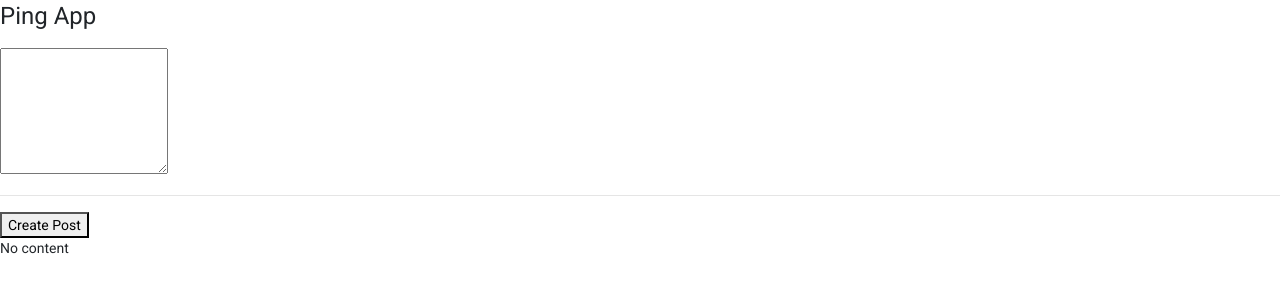
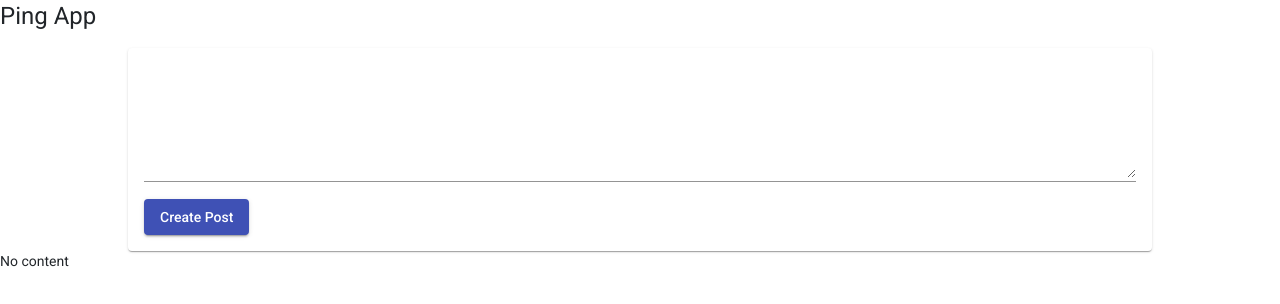
Before and after one commit to shirsi/ping, an Angular app: page / in a window 1280 px wide. Shown: the top 304 px of the page. Built offline with nearby package versions, Linux system fonts and the light colour scheme.

Commit message:
created header component

```diff
--- a/angular.json
+++ b/angular.json
@@ -19,12 +19,9 @@
             "polyfills": "src/polyfills.ts",
             "tsConfig": "tsconfig.app.json",
             "aot": true,
-            "assets": [
-              "src/favicon.ico",
-              "src/assets"
-            ],
+            "assets": ["src/favicon.ico", "src/assets"],
             "styles": [
-              "./node_modules/@angular/material/prebuilt-themes/purple-green.css",
+              "./node_modules/@angular/material/prebuilt-themes/indigo-pink.css",
               "node_modules/bootstrap/dist/css/bootstrap.min.css",
               "src/styles.css"
             ],
@@ -85,12 +82,9 @@
             "polyfills": "src/polyfills.ts",
             "tsConfig": "tsconfig.spec.json",
             "karmaConfig": "karma.conf.js",
-            "assets": [
-              "src/favicon.ico",
-              "src/assets"
-            ],
+            "assets": ["src/favicon.ico", "src/assets"],
             "styles": [
-              "./node_modules/@angular/material/prebuilt-themes/purple-green.css",
+              "./node_modules/@angular/material/prebuilt-themes/indigo-pink.css",
               "node_modules/bootstrap/dist/css/bootstrap.min.css",
               "src/styles.css"
             ],
@@ -105,9 +99,7 @@
               "tsconfig.spec.json",
               "e2e/tsconfig.json"
             ],
-            "exclude": [
-              "**/node_modules/**"
-            ]
+            "exclude": ["**/node_modules/**"]
           }
         },
         "e2e": {
--- /dev/null
+++ b/src/app/components/header/header.component.html
@@ -0,0 +1 @@
+<p>header works!</p>
--- /dev/null
+++ b/src/app/components/header/header.component.ts
@@ -0,0 +1,15 @@
+import { Component, OnInit } from '@angular/core';
+
+@Component({
+  selector: 'app-header',
+  templateUrl: './header.component.html',
+  styleUrls: ['./header.component.css']
+})
+export class HeaderComponent implements OnInit {
+
+  constructor() { }
+
+  ngOnInit(): void {
+  }
+
+}
--- a/src/app/components/posts/post-create/post-create.component.css
+++ b/src/app/components/posts/post-create/post-create.component.css
@@ -0,0 +1,8 @@
+mat-card {
+  width: 80%;
+  margin: auto;
+}
+mat-form-field,
+textarea {
+  width: 100%;
+}
--- a/src/app/components/posts/post-create/post-create.component.html
+++ b/src/app/components/posts/post-create/post-create.component.html
@@ -1,4 +1,15 @@
-<textarea rows="6" type="text" [(ngModel)]="enteredPost"></textarea>
-<hr />
-<button (click)="onAddPost()">Create Post</button>
+<mat-card>
+  <mat-form-field>
+    <textarea
+      matInput
+      rows="6"
+      type="text"
+      [(ngModel)]="enteredPost"
+    ></textarea>
+  </mat-form-field>
+  <button mat-raised-button color="primary" (click)="onAddPost()">
+    Create Post
+  </button>
+</mat-card>
+
 <p>{{ newPost }}</p>
```
Also changed, not shown: src/app/app.module.ts (+14 -2 lines), src/app/components/header/header.component.css (added), 1 other file (tests, documents, lock files or other folders).
